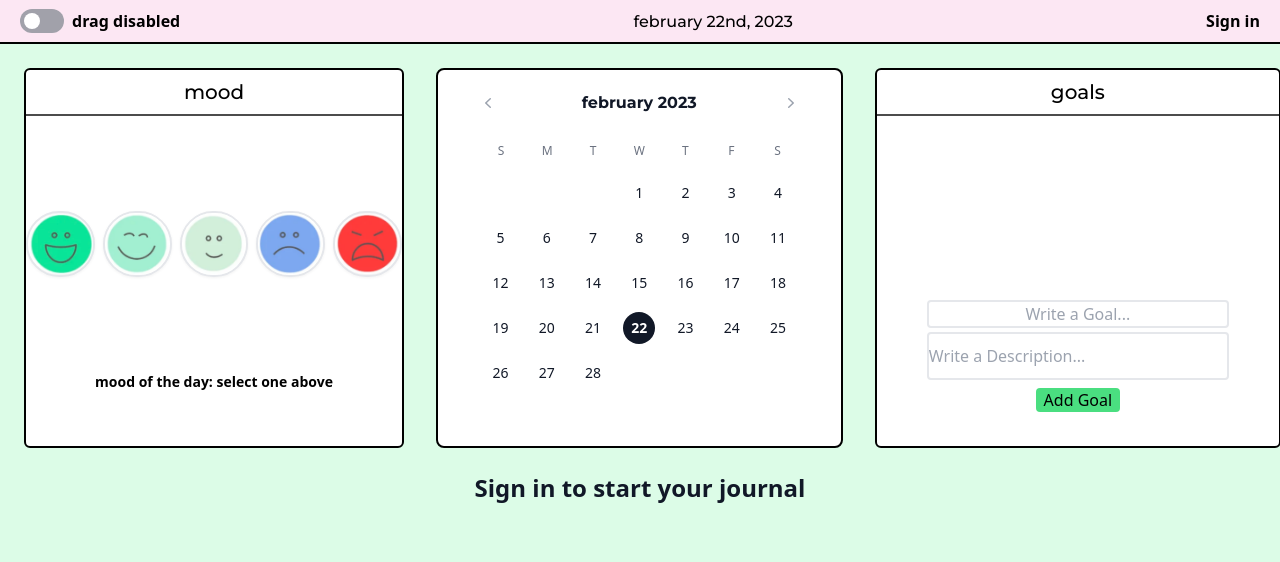
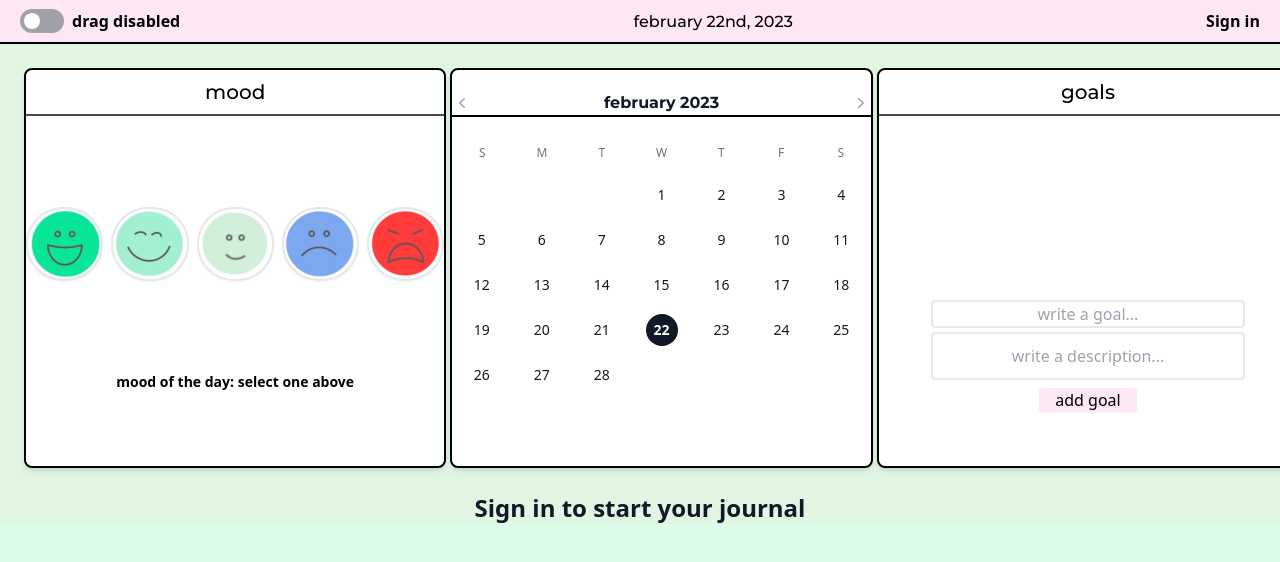
Before and after one commit to InnoLVKB/whatsnext, a Next.js app: page / in a window 1280 px wide. Shown: the top 562 px of the page. Built offline with nearby package versions, Linux system fonts and the light colour scheme.

Commit message:
refactor: ui styling/css changes

```diff
--- a/pages/components/Calendar.tsx
+++ b/pages/components/Calendar.tsx
@@ -134,18 +134,16 @@ export default function Calendar ({
     <Draggable disabled={!dragStatus}>
       <Resizable
         defaultSize={{
-          width: '33%',
-          height: 380
+          width: '33vw',
+          height: '50vh'
         }}
-        minWidth="33%"
-        minHeight={380}
-        //  maxWidth={9000}
-        //  maxHeight={9000}
-        className="bg-white px-10 rounded-lg border-black border-2"
+        minWidth={380}
+        minHeight={200}
+        className="bg-white mx-5 rounded-lg shadow-md border-black border-2"
       >
         <div>
           <div className="text-center">
-            <div className="flex items-center text-gray-900 my-5">
+            <div className="flex items-center text-gray-900 my-5 border-b-2 border-black">
               <button
                 type="button"
                 onClick={previousMonth}
--- a/pages/components/Goals.tsx
+++ b/pages/components/Goals.tsx
@@ -100,15 +100,12 @@ function Goals ({ goals, setGoals, selectedDay }: Props) {
     <Draggable disabled={!dragStatus}>
       <Resizable
         defaultSize={{
-          width: '33%',
-          height: 380
+          width: '33vw',
+          height: '50vh'
         }}
-        minWidth="33%"
-        minHeight={380}
-        maxWidth={9000}
-        // maxHeight={9000}
-
-        className="bg-white border-2 rounded-md border-black"
+        minWidth={380}
+        minHeight={200}
+        className="bg-white border-2 rounded-lg shadow-md border-black"
       >
         <div className="text-center text-xl p-2 font-bold border-solid border-opacity-70 border-black border-b-2">
           <span className={montserrat.className}>goals</span>
@@ -117,12 +114,12 @@ function Goals ({ goals, setGoals, selectedDay }: Props) {
           <legend className="sr-only">Goals</legend>
           {goals.length > 0
             ? goals.map((goal: any, index: number) => {
-              let goalClassName = 'ml-3 text-sm'
+              let goalClassName = 'ml-3 text-sm w-full'
               if (goal.status) {
                 goalClassName += ' line-through'
               }
               return (
-                  <div className="relative flex items-start" key={index}>
+                  <div className="relative flex flex-row w-full" key={index}>
                     <div className="flex h-5 items-center">
                       <input
                         id="comments"
@@ -145,14 +142,19 @@ function Goals ({ goals, setGoals, selectedDay }: Props) {
                       </label>
                       <p className="text-gray-500">{goal.description}</p>
                     </div>
+                    <div className="float-right">
                       <button
                         className="text-red-500 mx-2"
                         onClick={() => {
                           handleDeleteGoal(goal.id)
                         }}
                       >
-                      Delete
+                        <svg xmlns="http://www.w3.org/2000/svg" width="16" height="16" fill="currentColor" viewBox="0 0 16 16">
+                          <path d="M5.5 5.5A.5.5 0 0 1 6 6v6a.5.5 0 0 1-1 0V6a.5.5 0 0 1 .5-.5zm2.5 0a.5.5 0 0 1 .5.5v6a.5.5 0 0 1-1 0V6a.5.5 0 0 1 .5-.5zm3 .5a.5.5 0 0 0-1 0v6a.5.5 0 0 0 1 0V6z"/>
+                          <path fill-rule="evenodd" d="M14.5 3a1 1 0 0 1-1 1H13v9a2 2 0 0 1-2 2H5a2 2 0 0 1-2-2V4h-.5a1 1 0 0 1-1-1V2a1 1 0 0 1 1-1H6a1 1 0 0 1 1-1h2a1 1 0 0 1 1 1h3.5a1 1 0 0 1 1 1v1zM4.118 4 4 4.059V13a1 1 0 0 0 1 1h6a1 1 0 0 0 1-1V4.059L11.882 4H4.118zM2.5 3V2h11v1h-11z"/>
+                        </svg>
                       </button>
+                    </div>
                   </div>
               )
             })
@@ -168,19 +170,19 @@ function Goals ({ goals, setGoals, selectedDay }: Props) {
               setGoal(e.target.value)
             }}
             className="rounded text-center bg-white border-solid border-2 outline-none w-3/4"
-            placeholder="Write a Goal..."
+            placeholder="write a goal..."
           ></input>
           <input
             value={description}
             onChange={(e) => {
               setDescription(e.target.value)
             }}
-            className="h-12 text-c  enter rounded bg-white border-solid border-2 outline-none w-3/4"
-            placeholder="Write a Description..."
+            className="h-12 text-center rounded bg-white border-solid border-2 outline-none w-3/4"
+            placeholder="write a description..."
           ></input>
           <div className="flex justify-center">
-            <button type="submit" className="my-1 rounded bg-green-400 px-2">
-              Add Goal
+            <button type="submit" className="my-1 rounded bg-pink-100 px-4 shadow-sm">
+              add goal
             </button>
           </div>
         </form>
--- a/pages/components/Header.tsx
+++ b/pages/components/Header.tsx
@@ -66,10 +66,10 @@ function Header ({ user }) {
             <div>
               <span className="mx-2">{user.username}</span>
               <button
-                className="bg-transparent text-black font-semibold py-1 px-4 border border-black hover:border-transparent rounded"
+                className="bg-transparent text-black font-semibold py-1 px-4 border border-black hover:border-gray-600 hover:text-gray-500 rounded"
                 onClick={handleSignout}
               >
-                Sign out
+                sign out
               </button>
             </div>
               )}
--- a/pages/components/Journal.tsx
+++ b/pages/components/Journal.tsx
@@ -65,12 +65,12 @@ function Journal ({
       >
         <div className="flex flex-col bg-white m-6">
           <button
-            className="rounded absolute top-0 right-0 bg-green-200 px-2"
+            className="rounded absolute top-2 right-2 bg-pink-100 py-1 px-3 shadow-sm"
             onClick={() => {
               setIsEditting(!isEditting)
             }}
           >
-            Edit
+            edit
           </button>
 
           <div className="flex justify-center mt-2 text-xl">
@@ -89,9 +89,9 @@ function Journal ({
               </textarea>
               <button
                 type="submit"
-                className="rounded absolute top-0 right-10 bg-green-400 px-2 mr-2"
+                className="rounded absolute top-2 right-2 bg-pink-100 py-1 px-3"
               >
-                Save
+                save
               </button>
             </form>
               )
--- a/pages/components/Mood.tsx
+++ b/pages/components/Mood.tsx
@@ -27,14 +27,14 @@ function Mood ({ mood, setMood, selectedDayMood }: MoodPropsType) {
     <Draggable disabled={!dragStatus}>
       <Resizable
         defaultSize={{
-          width: 380,
-          height: 380
+          width: '33vw',
+          height: '50vh'
         }}
         minWidth={380}
         minHeight={200}
         // maxWidth={9000}
         // maxHeight={9000}
-        className="bg-white border-2 rounded-md border-black"
+        className="bg-white border-2 rounded-lg shadow-md border-black"
       >
         <div className="flex justify-center text-center text-xl p-2 font-bold border-solid border-opacity-70 border-black border-b-2">
           <p className={montserrat.className}>mood</p>
--- a/pages/index.tsx
+++ b/pages/index.tsx
@@ -1,16 +1,12 @@
-import { useState, createContext, useEffect } from 'react'
-import Head from 'next/head'
-import Image from 'next/image'
-import styles from '../styles/Home.module.css'
+import React, { useState, useEffect } from 'react'
 import Calendar from './components/Calendar'
 import Goals from './components/Goals'
 import Header from './components/Header'
 import Journal from './components/Journal'
 import Mood from './components/Mood'
-import Test from './components/test'
 // import JournalPage from './journal/page'
 import { startOfToday } from 'date-fns'
-import { getProviders, signIn, useSession, signOut } from 'next-auth/react'
+// import { getProviders, signIn, useSession, signOut } from 'next-auth/react'
 import { useRouter } from 'next/navigation'
 
 // export const ThemeContext = createContext(null);
@@ -66,11 +62,11 @@ export default function Home () {
   }, [])
 
   return (
-    <div className="bg-green-100">
+    <div className="bg-[#E0F6E3]">
       <Header user={user} />
       {/* <h1>{session ? session.user?.name : "No name"}</h1> */}
       {/* <h1>{session.user?.name}</h1> */}
-      <div className="sm:grid sm:grid-cols-1 sm:justify-center sm:items-center lg:flex lg:justify-around lg:h-1/3 lg:space-x-8 lg:m-6">
+      <div className="sm:grid sm:grid-cols-1 sm:justify-center sm:items-center lg:flex lg:justify-around lg:space-x-1 lg:m-6">
         <Mood mood={mood} setMood={setMood} selectedDayMood={selectedDayMood} />
         <Calendar
           today={today}
```
Lines whose indentation alone changed are shown as unchanged.
